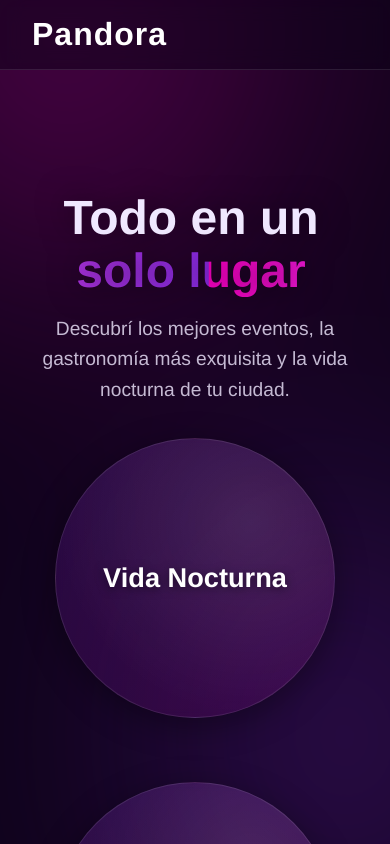
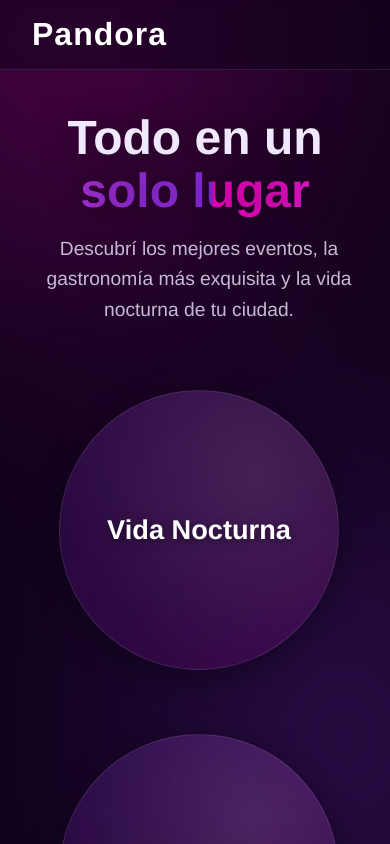
Before and after one commit to jnserrudo/pandora-web, a React (Vite) app: page / in a window 390 px wide. Shown: the top 844 px of the page. Built offline with nearby package versions, Linux system fonts and the light colour scheme.

Commit message:
tercer commit

```diff
--- a/src/App.css
+++ b/src/App.css
@@ -1,39 +1,6 @@
 /* src/App.css */
-
-/* Contenedor principal que ocupa toda la ventana */
 .app-wrapper {
-  display: flex;
-  flex-direction: column;
-  min-height: 100vh;
+  display: grid; /* <-- CAMBIO A GRID */
+  grid-template-rows: auto 1fr auto; /* <-- LA MAGIA: Header(auto), Main(todo el resto), Footer(auto) */
+  min-height: 100vh; /* La base para que el grid tenga espacio para distribuir */
 }
-
-/* El contenido principal que ahora es flexible */
-main.app-container {
-  flex-grow: 1; /* Hace que ocupe el espacio disponible entre navbar y footer */
-  width: 100%;
-  display: flex;
-  flex-direction: column;
-  align-items: center;
-  justify-content: center;
-  padding: 8rem 2rem 2rem 2rem; /* AÑADIDO: 8rem de padding-top para dejar espacio al Navbar */
-  gap: 4rem;
-}
-
-.app-layout {
-  display: flex;
-  flex-direction: column;
-  align-items: center;
-  gap: 4rem;
-  width: 100%;
-  max-width: 1200px;
-}
-
-/* Responsive */
-@media (max-width: 768px) {
-  main.app-container, .app-layout {
-    gap: 2rem;
-    padding-top: 6rem; /* Menos padding en móviles */
-    padding-left: 1rem;
-    padding-right: 1rem;
-  }
-}
--- a/src/App.jsx
+++ b/src/App.jsx
@@ -1,7 +1,6 @@
+// src/App.jsx
 import Navbar from './Components/Navbar/Navbar';
-import HeroSection from './Components/Hero/HeroSection';
-import {Categories} from './Components/Categories/Categories';
-import {Search} from './Components/Search/Search';
+import MainContent from './Components/MainContent/MainContent'; // Haremos este nuevo componente
 import Footer from './Components/Footer/Footer';
 import './App.css';
 
@@ -9,13 +8,7 @@ function App() {
   return (
     <div className="app-wrapper">
       <Navbar />
-      <main className="app-container">
-        <div className="app-layout">
-          <HeroSection />
-          <Categories />
-          <Search />
-        </div>
-      </main>
+      <MainContent /> {/* Simplificamos para mayor claridad */}
       <Footer />
     </div>
   );
--- /dev/null
+++ b/src/Components/MainContent/MainContent.css
@@ -0,0 +1,31 @@
+/* src/components/MainContent/MainContent.css */
+main.app-container {
+    /* Ya NO necesita 'flex: 1 0 auto' porque el grid en App.css hace el trabajo */
+    width: 100%;
+    display: flex;
+    flex-direction: column;
+    align-items: center;
+    justify-content: center; /* Esto centra el contenido si es poco */
+    padding: 8rem 2rem 4rem 2rem;
+    gap: 4rem;
+  }
+
+  .app-layout {
+    display: flex;
+    flex-direction: column;
+    align-items: center;
+    gap: 4rem;
+    width: 100%;
+    max-width: 1200px;
+  }
+
+  /* Responsive (sin cambios) */
+  @media (max-width: 768px) {
+    main.app-container {
+      gap: 3rem;
+      padding-top: 7rem;
+      padding-bottom: 3rem;
+      padding-left: 1rem;
+      padding-right: 1rem;
+    }
+  }
--- /dev/null
+++ b/src/Components/MainContent/MainContent.jsx
@@ -0,0 +1,19 @@
+// src/components/MainContent/MainContent.jsx
+import HeroSection from '../Hero/HeroSection';
+import {Categories} from '../Categories/Categories';
+import {Search} from '../Search/Search';
+import './MainContent.css';
+
+const MainContent = () => {
+  return (
+    <main className="app-container">
+      <div className="app-layout">
+        <HeroSection />
+        <Categories />
+        <Search />
+      </div>
+    </main>
+  );
+};
+
+export default MainContent;
--- a/src/index.css
+++ b/src/index.css
@@ -6,6 +6,9 @@
     --color-secondary: #c738dd;
     --color-accent: #ff00c8;
     --font-main: 'Poppins', 'Helvetica Neue', sans-serif;
+  }
+  html, body, #root {
+    height: 100%;
   }
 
   * {
@@ -18,7 +21,7 @@
     font-family: var(--font-main);
     background-color: var(--color-background);
     color: var(--color-text);
-    overflow: hidden; /* Clave para que el fondo no cause scrollbars */
+    /* overflow: hidden; */ /* Clave para que el fondo no cause scrollbars */
     position: relative;
   }
 
```
